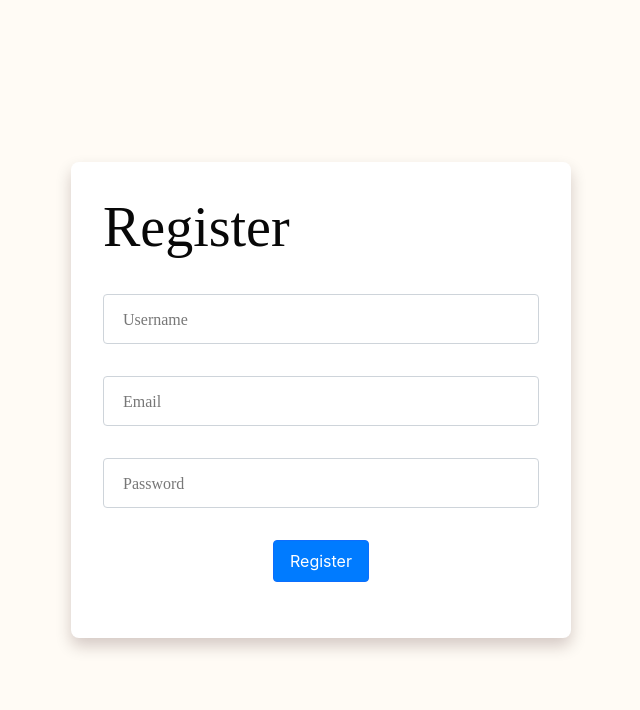
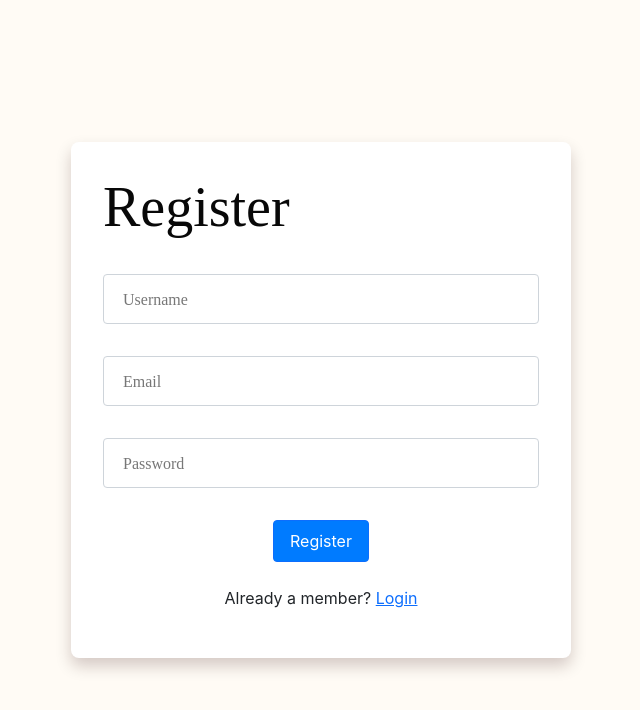
Before and after one commit to nessco1234/tripmanagement, a React (Create React App) app: page /registerform in a window 1280 px wide. Shown: the top 710 px of the page, without its empty margins (319-959 px from the left). Built offline with nearby package versions, Linux system fonts and the light colour scheme.

Commit message:
30/10/2023

```diff
--- a/src/LoginForm.jsx
+++ b/src/LoginForm.jsx
@@ -122,8 +122,9 @@ const LoginForm = () => {
             <button type="button" className="btn btn-primary btn-block mb-4" onClick={handleLogin}>Sign in</button>
             </div>
             <div className="text-center">
-              <p>Not a member? <a href="#!">Register</a></p>
-            </div>
+            <p>Not a member? <a href="#!" onClick={() => navigate('/registerForm')}>Register</a></p>
+          </div>
+
           </form>
         </div>
       </div>
--- a/src/RegisterForm.jsx
+++ b/src/RegisterForm.jsx
@@ -73,6 +73,10 @@ const RegisterForm = () => {
             <div className="text-center">
               <button type="button" className="btn btn-primary btn-block mb-4" onClick={handleRegister}>Register</button>
             </div>
+
+            <div className="text-center">
+            <p>Already a member? <a href="#!" onClick={() => navigate('/')}>Login</a></p>
+          </div>
           </form>
         </div>
       </div>
```
